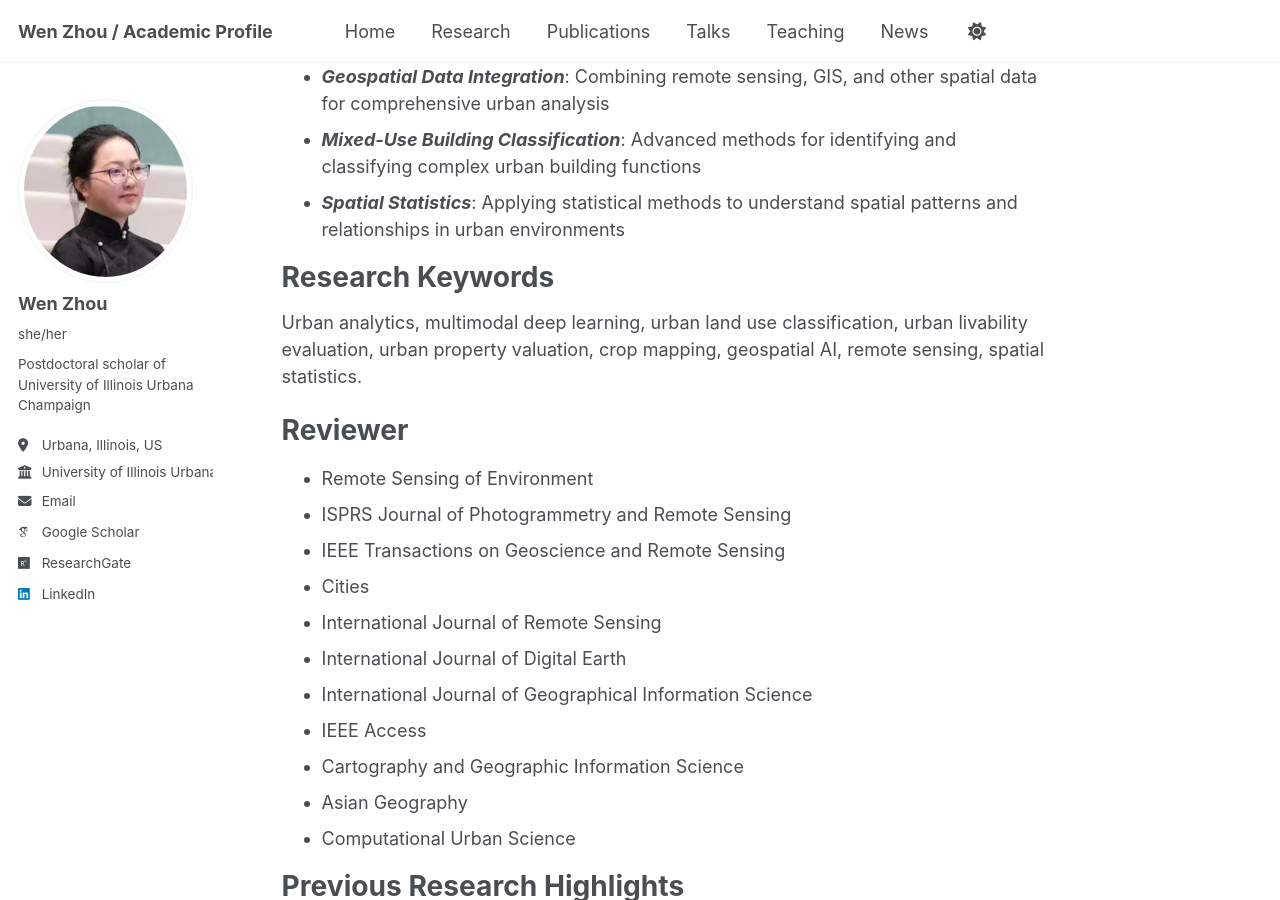
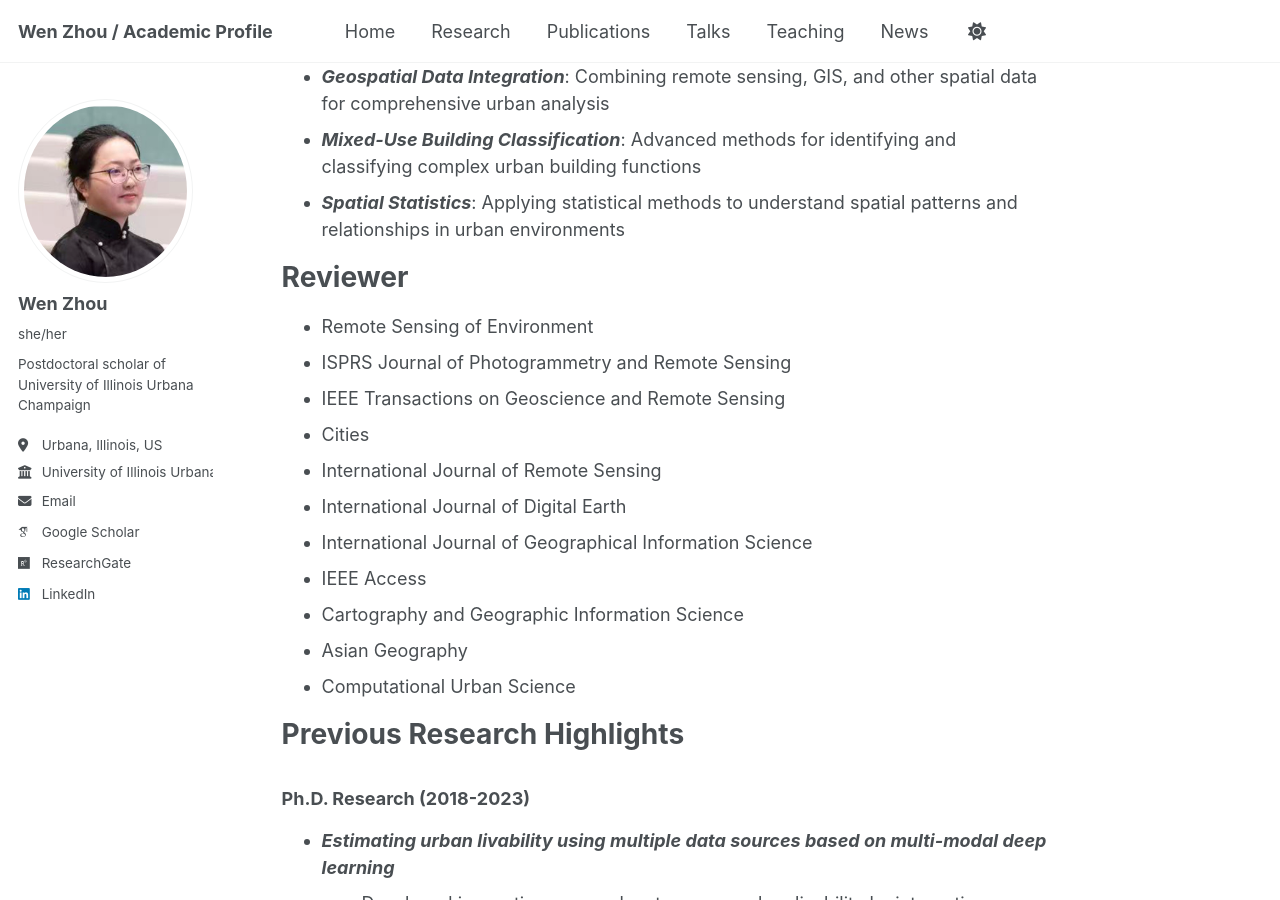
Before and after one commit to VienJou/vienjou.github.io, a Jekyll site: the page built from _pages/research.md, in a window 1280 px wide and 900 px high, scrolled down 1248 px. Built offline with Jekyll 4.4.1, drawn with Linux system fonts in a browser that asks for light colours; some web fonts are replaced; a script that is not in the unit is left out; our own code applies the rules of GitHub Pages for plain Markdown files.

Commit message:
Update research.md

```diff
--- a/_pages/research.md
+++ b/_pages/research.md
@@ -33,8 +33,6 @@ My research focuses on the intersection of urban geography, artificial intellige
 - ***Mixed-Use Building Classification***: Advanced methods for identifying and classifying complex urban building functions
 - ***Spatial Statistics***: Applying statistical methods to understand spatial patterns and relationships in urban environments
 
-# Research Keywords
-Urban analytics, multimodal deep learning, urban land use classification, urban livability evaluation, urban property valuation, crop mapping, geospatial AI, remote sensing, spatial statistics.
 
 # Reviewer
 - Remote Sensing of Environment
```
